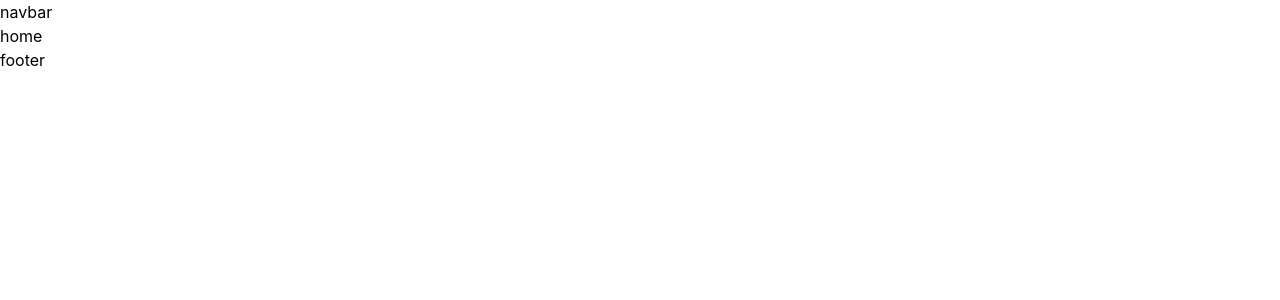
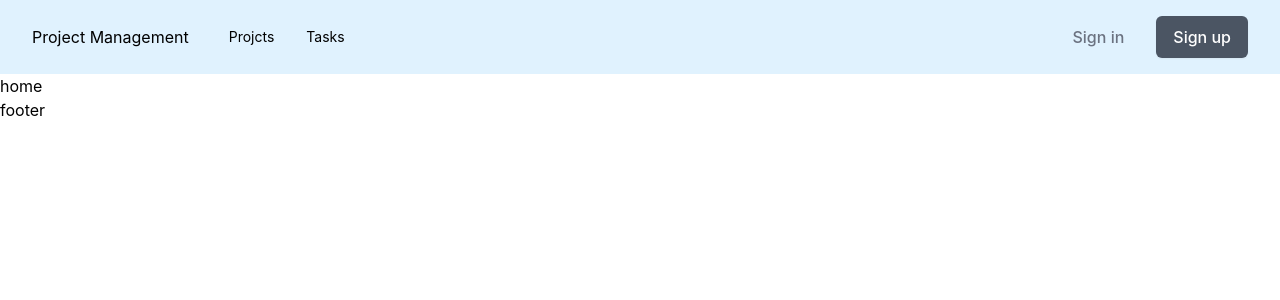
Before and after one commit to DanielMM161/-Project_Management, a React (Create React App) app in the folder project_management/: page / in a window 1280 px wide. Shown: the top 300 px of the page. Built offline with nearby package versions, Linux system fonts and the light colour scheme.

Commit message:
'navbar changes'

```diff
--- a/project_management/src/components/navbar.tsx
+++ b/project_management/src/components/navbar.tsx
@@ -1,7 +1,32 @@
 import React from "react";
 
-const navbar = () => {
-  return <div>navbar</div>;
+
+const Navbar = () => {
+
+  const navList = ['Projcts', 'Tasks'];
+
+  return (
+    <div className="bg-sky-100 mx-auto max-w-screen-xl py-2 px-4 lg:px-8 lg:py-4 container mx-auto flex items-center justify-between text-blue-gray-900">
+      <div className='flex items-center justify-between text-blue-gray-900'>
+        <a className="mr-4 cursor-pointer py-1.5 font-normal font-bold">
+          <span>Project Management</span>
+        </a>
+        <ul className="ml-5 mb-4 mt-2 flex flex-col gap-2 lg:mb-0 lg:mt-0 lg:flex-row lg:items-center lg:gap-6">
+          {navList.map((item, index) =>
+            <li key={index} className='text-sm text-grey p-1 font-normal'>
+              <a href="#" className="flex items-center">
+                {item}
+              </a>
+            </li>)}
+        </ul>
+      </div>
+      <div className="flex items-center md:ml-12">
+        <a href="#" className="text-base font-medium text-gray-500 hover:text-gray-900">Sign in</a>
+        <a href="#" className="ml-8 inline-flex items-center justify-center rounded-md border border-transparent bg-gray-600 px-4 py-2 text-base font-medium text-white shadow-sm hover:bg-gray-700">Sign up</a>
+      </div>
+    </div>
+  );
+
 };
 
-export default navbar;
+export default Navbar;
```
Also changed, not shown: 1 other file (tests, documents, lock files or other folders).
